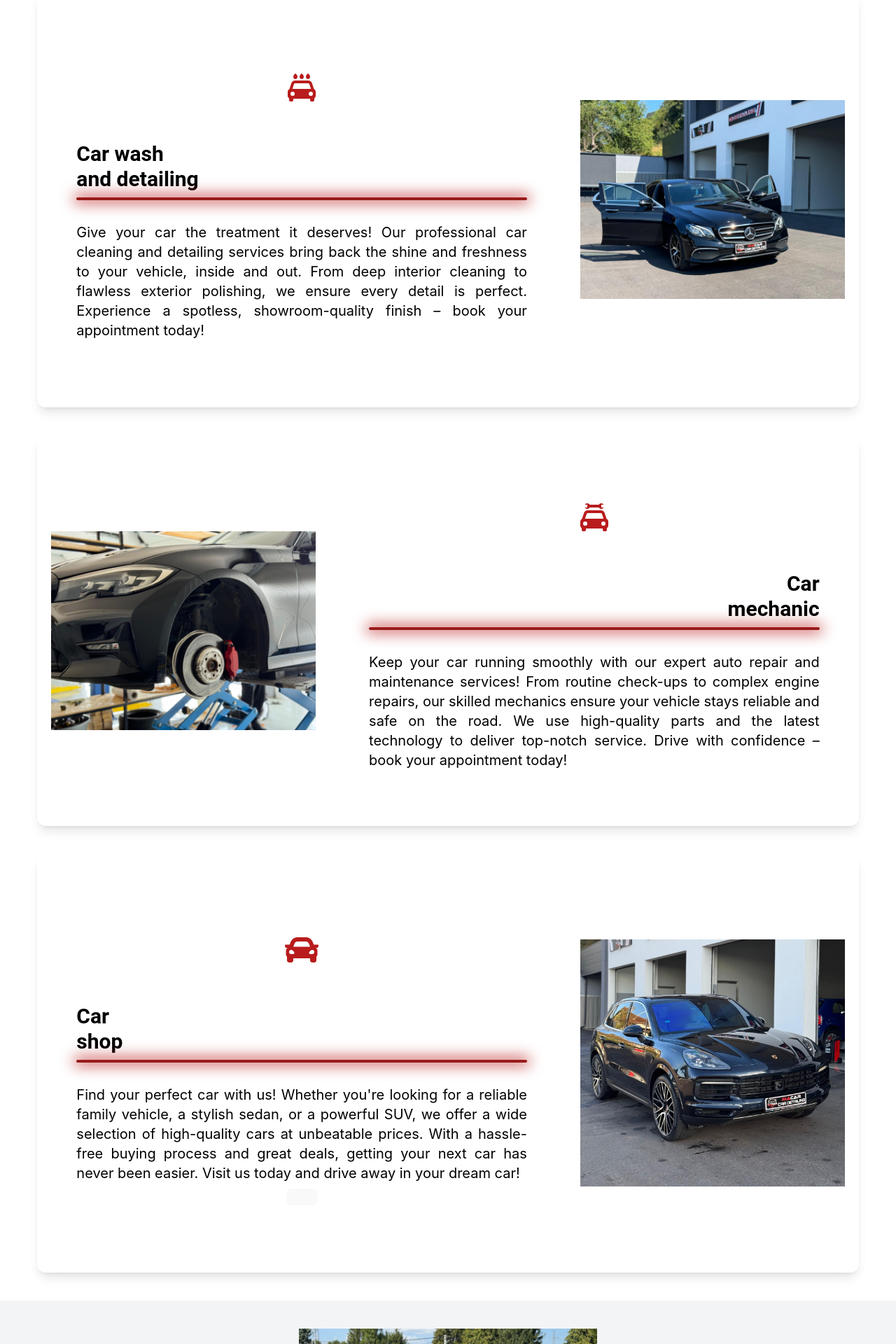
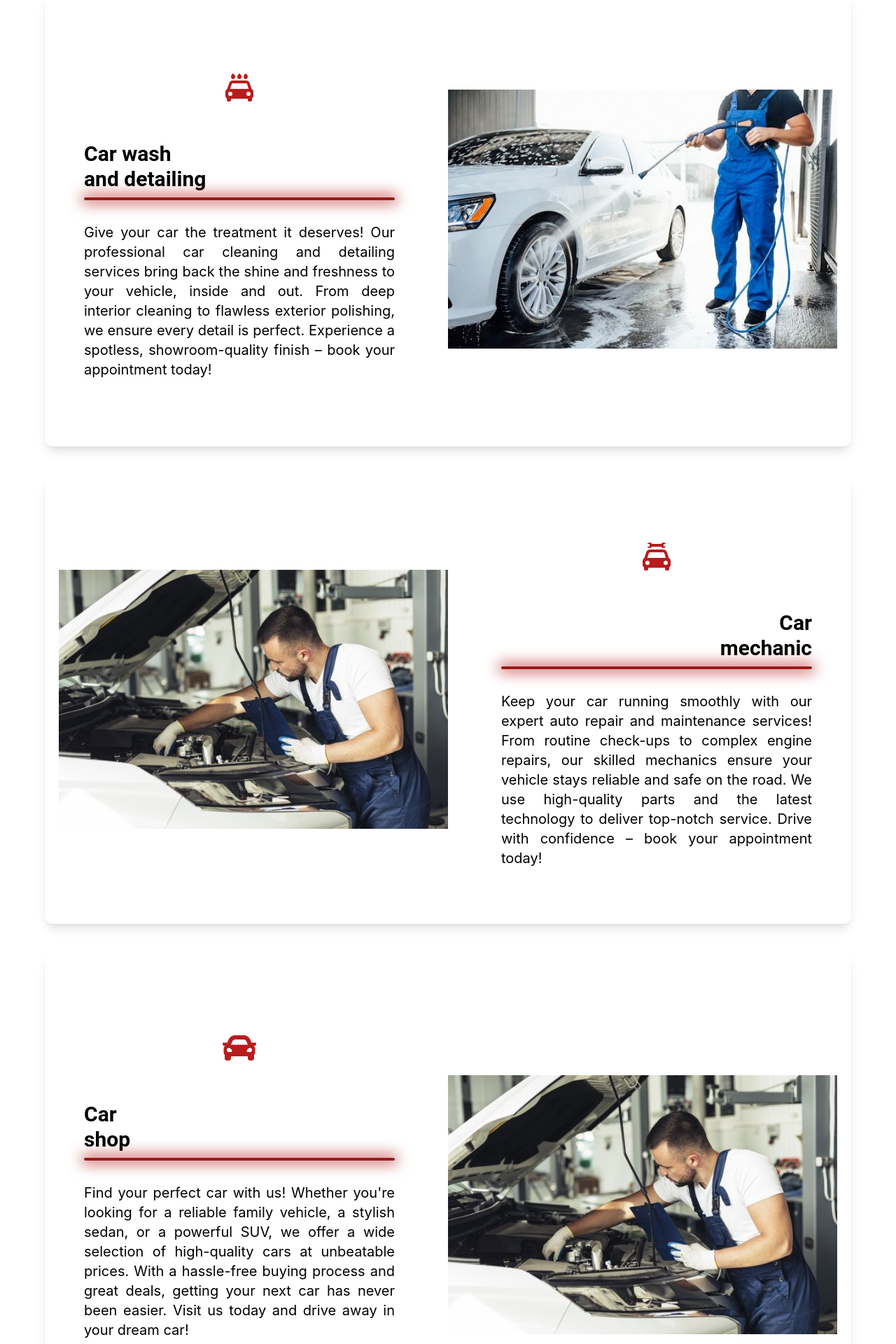
Before and after one commit to Windberger/MACAR, a React (Vite) app in the folder frontend/: page / in a window 1280 px wide. Shown: the part 860-2780 px from the top of the page at 70% size. Built offline with nearby package versions, Linux system fonts and the light colour scheme; no server answers.

Commit message:
InformationCardCarShop

```diff
--- a/frontend/src/components/InformationCardLight.tsx
+++ b/frontend/src/components/InformationCardLight.tsx
@@ -2,7 +2,7 @@ import {Card, CardContent, CardHeader} from "@mui/material";
 
 interface IInformationCard {
     title: string;
-    description: string;
+    description?: string;
     left: boolean;
     className?: string;
     icon: JSX.Element;
--- a/frontend/src/pages/InformationCards/InformationCardsLayoutLight.tsx
+++ b/frontend/src/pages/InformationCards/InformationCardsLayoutLight.tsx
@@ -1,12 +1,11 @@
 import { motion } from "framer-motion";
 import { useTranslation } from "react-i18next";
 import InformationCardLight from "../../components/InformationCardLight.tsx";
-import cleancar from "../../assets/images/cleanCar.jpg";
-import reifen from "../../assets/images/reifen.jpg";
-import porsche from "../../assets/images/porsche.jpg";
+import carwash from "../../assets/images/carwash.jpg";
+import carmechanic from "../../assets/images/carmechanic.jpg";
 import { useInView } from "react-intersection-observer";
-import {BiSolidCarWash, BiSolidCarMechanic} from "react-icons/bi";
-import {FaCar} from "react-icons/fa";
+import { BiSolidCarWash, BiSolidCarMechanic } from "react-icons/bi";
+import { FaCar } from "react-icons/fa";
 
 function InformationCardsLayoutLight() {
     const { t } = useTranslation();
@@ -25,7 +24,8 @@ function InformationCardsLayoutLight() {
                 initial={{ opacity: 0, y: 50 }}
                 animate={{ opacity: 1, y: 0 }}
                 transition={{ duration: 1, ease: "easeOut", delay: 0.3 }}
-                className="flex flex-col sm:flex-row md:flex-row justify-center items-center bg-white w-full sm:w-4/5 md:w-11/12 space-y-5 sm:space-y-0 md:space-y-0 sm:space-x-10 md:space-x-10 p-5 z-10 mt-12 rounded-none sm:rounded-xl shadow-lg"
+                className="flex flex-col sm:flex-row md:flex-row justify-center items-center bg-white space-y-5 sm:space-y-0 md:space-y-0 sm:space-x-10 md:space-x-10 p-5 z-10 mt-12 rounded-none sm:rounded-xl shadow-lg"
+                style={{ width: "90%" }}
             >
                 <InformationCardLight
                     left={true}
@@ -34,16 +34,17 @@ function InformationCardsLayoutLight() {
                     className="shadow-none sm:shadow-none md:text-lg"
                     icon={<BiSolidCarWash size={48} color="#b91c1c" />}
                 />
-                <img src={cleancar} alt="Car Wash" className="hidden sm:block md:block lg:block w-1/3 h-auto z-10" />
+                <img src={carwash} alt="Car Wash" className="hidden sm:block md:block lg:block w-1/2 h-full z-10" />
             </motion.div>
             <motion.div
                 initial={{ opacity: 0, y: 50 }}
                 animate={inView ? { opacity: 1, y: 0 } : { opacity: 0, y: 50 }}
                 transition={{ duration: 1, ease: "easeOut", delay: 0.6 }}
-                className="flex flex-col sm:flex-row md:flex-row justify-center items-center bg-white w-full sm:w-4/5 md:w-11/12 space-y-5 sm:space-y-0 md:space-y-0 sm:space-x-10 md:space-x-10 p-5 z-10 rounded-none sm:rounded-xl shadow-lg"
+                className="flex flex-col sm:flex-row md:flex-row justify-center items-center bg-white space-y-5 sm:space-y-0 md:space-y-0 sm:space-x-10 md:space-x-10 p-5 z-10 rounded-none sm:rounded-xl shadow-lg"
+                style={{ width: "90%" }}
                 id="mechanic"
             >
-                <img src={reifen} alt="Car Mechanic" className="hidden sm:block md:block lg:block w-1/3 h-auto z-10" />
+                <img src={carmechanic} alt="Car Mechanic" className="hidden sm:block md:block lg:block w-1/2 h-full z-10" />
                 <InformationCardLight
                     left={false}
                     title={t("secondInformationCardTitle")}
@@ -57,7 +58,8 @@ function InformationCardsLayoutLight() {
                 initial={{ opacity: 0, y: 50 }}
                 animate={inView ? { opacity: 1, y: 0 } : { opacity: 0, y: 50 }}
                 transition={{ duration: 1, ease: "easeOut", delay: 0.6 }}
-                className="flex flex-col sm:flex-row md:flex-row justify-center items-center bg-white w-full sm:w-1/2 md:w-11/12 space-y-5 sm:space-y-0 md:space-y-0 sm:space-x-10 md:space-x-10 p-5 z-10 rounded-none sm:rounded-xl shadow-lg"
+                className="flex flex-col sm:flex-row md:flex-row justify-center items-center bg-white space-y-5 sm:space-y-0 md:space-y-0 sm:space-x-10 md:space-x-10 p-5 z-10 rounded-none sm:rounded-xl shadow-lg"
+                style={{ width: "90%" }}
                 id="mechanic"
             >
                 <InformationCardLight
@@ -66,9 +68,9 @@ function InformationCardsLayoutLight() {
                     description={t("thirdInformationCardContent")}
                     className="shadow-none sm:shadow-none md:text-lg"
                     icon={<FaCar size={48} color="#b91c1c" />}
-                    button={<button className={"accent-red-800"} />}
+                    button={<button className="accent-red-800 text-white mt-5">Go to Car Shop</button>}
                 />
-                <img src={porsche} alt="Car Mechanic" className="hidden sm:block md:block lg:block w-1/3 h-auto z-10" />
+                <img src={carmechanic} alt="Car Mechanic" className="hidden sm:block md:block lg:block w-1/2 h-full z-10" />
             </motion.div>
 
             <div className="mb-12"></div>
```
